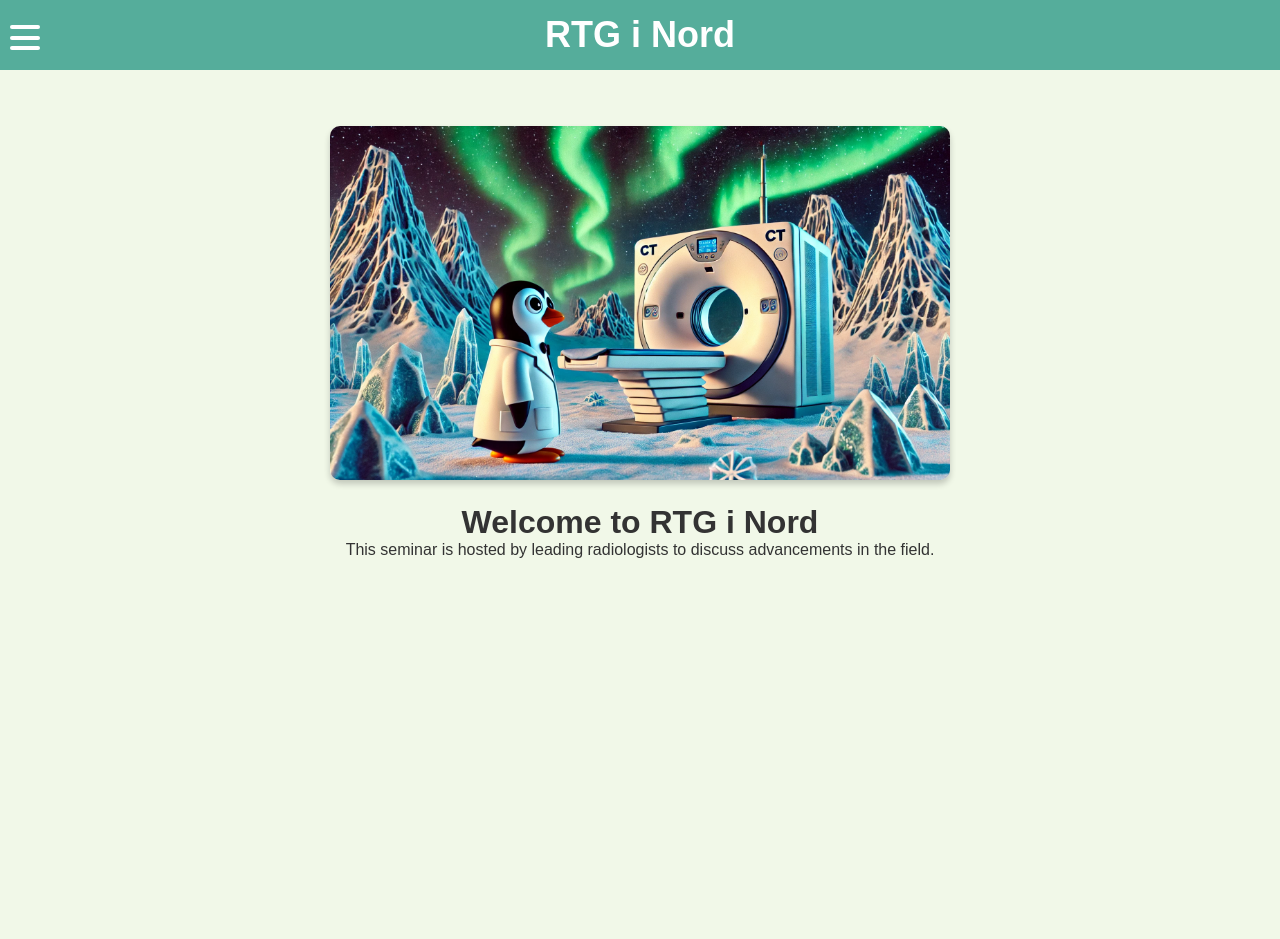
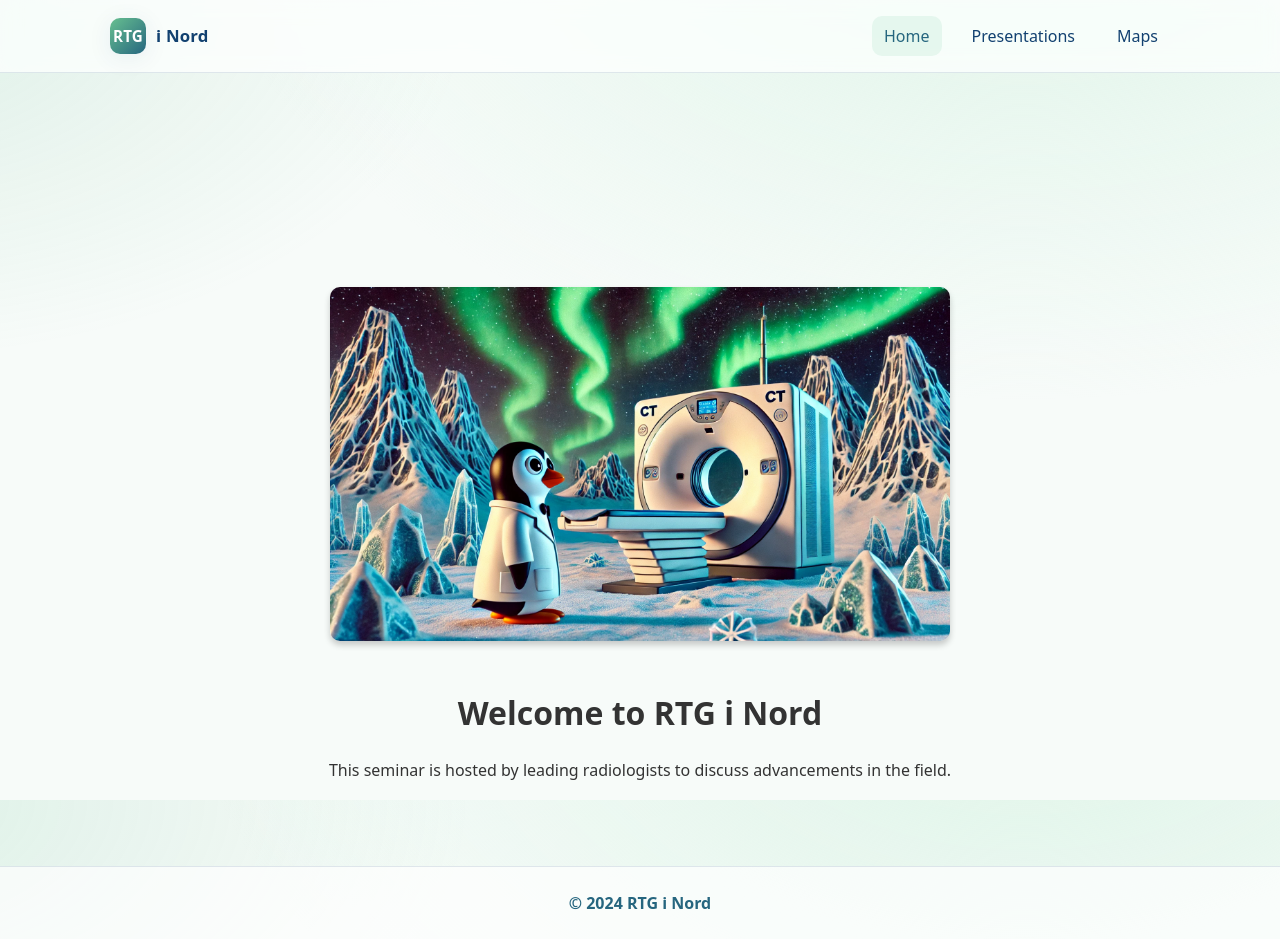
Before and after one commit to JacobFIqbal/rtginord, a Vue app: page / in a window 1280 px wide. Before the commit the page ends 800 px from the top, so only its background shows below. Built offline with nearby package versions, Linux system fonts and the light colour scheme.

Commit message:
new frontend ui design

```diff
--- a/src/App.vue
+++ b/src/App.vue
@@ -1,198 +1,282 @@
 <template>
-  <div id="app">
-    <nav>
-      <div class="navbar">
-        <div class="container nav-container">
-          <!-- Checkbox to control menu -->
-          <input class="checkbox" type="checkbox" id="nav-toggle" v-model="menuOpen" />
-          <div class="hamburger-lines">
-            <span class="line line1"></span>
-            <span class="line line2"></span>
-            <span class="line line3"></span>
-          </div>
-          <div class="logo">
-            <h1>RTG i Nord</h1>
-          </div>
-          <div class="menu-items">
-            <li><router-link to="/" @click="closeMenu">Home</router-link></li>
-            <li><router-link to="/presentations" @click="closeMenu">Presentations</router-link></li>
-            <li><router-link to="/maps" @click="closeMenu">Maps</router-link></li>
-          </div>
+  <div id="app" :class="{ 'menu-open': menuOpen }">
+    <header class="site-header">
+      <div class="container header-inner">
+        <router-link to="/" class="brand" @click="closeMenu" aria-label="Go to home">
+          <span class="brand-mark">RTG</span>
+          <span class="brand-rest"> i Nord</span>
+        </router-link>
+
+        <nav class="primary-nav" aria-label="Primary">
+          <ul class="nav-list">
+            <li><router-link class="nav-link" to="/">Home</router-link></li>
+            <li><router-link class="nav-link" to="/presentations">Presentations</router-link></li>
+            <li><router-link class="nav-link" to="/maps">Maps</router-link></li>
+          </ul>
+        </nav>
+
+        <!-- Mobile Toggle -->
+        <button
+          class="nav-toggle"
+          :aria-expanded="menuOpen.toString()"
+          aria-controls="mobile-menu"
+          aria-label="Toggle menu"
+          @click="toggleMenu"
+        >
+          <span class="bar"></span>
+          <span class="bar"></span>
+          <span class="bar"></span>
+        </button>
+      </div>
+    </header>
+
+    <transition name="fade">
+      <div v-if="menuOpen" class="scrim" @click="closeMenu"></div>
+    </transition>
+
+    <transition name="slide">
+      <aside id="mobile-menu" class="mobile-drawer" v-show="menuOpen" aria-label="Mobile menu">
+        <div class="drawer-header">
+          <span class="brand-inline">RTG i Nord</span>
+          <button class="close" @click="closeMenu" aria-label="Close menu">×</button>
         </div>
+        <ul class="drawer-links">
+          <li><router-link class="drawer-link" to="/" @click="closeMenu">Home</router-link></li>
+          <li><router-link class="drawer-link" to="/presentations" @click="closeMenu">Presentations</router-link></li>
+          <li><router-link class="drawer-link" to="/maps" @click="closeMenu">Maps</router-link></li>
+        </ul>
+      </aside>
+    </transition>
+
+    <main class="page">
+      <router-view />
+    </main>
+
+
+    <footer class="site-footer">
+      <div class="container footer-inner">
+        <p>© {{ year }} RTG i Nord</p>
       </div>
-    </nav>
-    <router-view />
+    </footer>
   </div>
 </template>
 
-<script>
-import { ref } from 'vue';
+<script setup>
+import { ref, onMounted, onUnmounted } from 'vue';
 
-export default {
-  setup() {
-    // Reactive state for menu
-    const menuOpen = ref(false);
+const menuOpen = ref(false);
+const toggleMenu = () => (menuOpen.value = !menuOpen.value);
+const closeMenu = () => (menuOpen.value = false);
+const year = new Date().getFullYear();
 
-    // Method to close the menu
-    const closeMenu = () => {
-      menuOpen.value = false;
-    };
-
-    return {
-      menuOpen,
-      closeMenu,
-    };
-  },
+// Close on ESC
+const onKey = (e) => {
+  if (e.key === 'Escape') closeMenu();
 };
+onMounted(() => window.addEventListener('keydown', onKey));
+onUnmounted(() => window.removeEventListener('keydown', onKey));
 </script>
 
 <style>
-/* Colors */
-:root {
-  --light-green: #d8efd3;
-  --medium-green: #95d2b3;
-  --dark-green: #55ad9b;
-  --background: #f1f8e8;
+:root{
+  --mint:#DDF4E7;   /* background tints */
+  --green:#67C090;  /* accents / buttons */
+  --teal:#26667F;   /* links / hovers */
+  --navy:#124170;   /* headings / text */
+  --ink:#0f1b2a;    /* high-contrast text */
+  --bg: #f7fbf9;    /* subtle page bg */
+  --card:#ffffff;   /* surfaces */
+  --border: rgba(18,65,112,0.12);
+
+  --radius: 16px;
+  --shadow: 0 4px 24px rgba(18,65,112,.08);
+  --header-h: 72px;
 }
 
-/* Reset and General Styles */
-* {
-  margin: 0;
-  padding: 0;
-  box-sizing: border-box;
+*{box-sizing:border-box}
+html,body,#app{height:100%}
+body{
+  margin:0;
+  color:var(--navy);
+  background:
+    radial-gradient(1200px 800px at 80% -20%, var(--mint), transparent 70%),
+    radial-gradient(1000px 600px at -10% 0%, rgba(103,192,144,.18), transparent 60%),
+    var(--bg);
+  font: 16px/1.5 system-ui, -apple-system, Segoe UI, Roboto, Inter, "Helvetica Neue", Arial, "Noto Sans", "Apple Color Emoji","Segoe UI Emoji";
+  text-rendering: optimizeLegibility;
+  -webkit-font-smoothing: antialiased;
 }
 
-body {
-  font-family: "Poppins", sans-serif;
-  background-color: var(--background);
+.container{
+  width:100%;
+  max-width: 1100px;
+  padding: 0 20px;
+  margin: 0 auto;
 }
 
-/* Navbar */
-.navbar {
-  width: 100%;
-  background-color: var(--dark-green);
-  color: white;
-  padding: 10px 0;
-  position: fixed;
+.site-header{
+  position: sticky;
   top: 0;
-  left: 0;
-  z-index: 10;
+  z-index: 50;
+  backdrop-filter: saturate(160%) blur(10px);
+  background: rgba(255,255,255,0.75);
+  border-bottom: 1px solid var(--border);
+}
+.header-inner{
+  height: var(--header-h);
+  display:flex;
+  align-items:center;
+  gap: 20px;
 }
 
-.nav-container {
-  display: flex;
-  justify-content: space-between;
-  align-items: center;
-  position: relative;
-  max-width: 1300px;
-  min-height: 50px;
-  margin: 0 auto;
-  padding: 0 15px;
+/* Brand */
+.brand{
+  display:inline-flex;
+  align-items:center;
+  gap:10px;
+  text-decoration:none;
+  color: var(--navy);
+  font-weight: 700;
+  letter-spacing:.2px;
+}
+.brand-mark{
+  display:inline-grid;
+  place-items:center;
+  width:36px;height:36px;
+  border-radius: 10px;
+  background: linear-gradient(135deg, var(--green), var(--teal));
+  color:white;
+  font-size: .95rem;
+  box-shadow: var(--shadow);
+}
+.brand-rest{ font-size:1.05rem; }
+
+.primary-nav{ margin-left:auto; }
+.nav-list{
+  list-style:none;
+  display:flex;
+  gap: 18px;
+}
+.nav-link{
+  position:relative;
+  display:inline-block;
+  padding:8px 12px;
+  text-decoration:none;
+  color: var(--navy);
+  border-radius: 10px;
+  transition: background .2s ease, color .2s ease;
+}
+.nav-link:hover{ background: var(--mint); }
+.router-link-active.nav-link{
+  color: var(--teal);
+  background: rgba(103,192,144,0.12);
 }
 
-/* Logo */
-.logo {
-  font-size: 1.5rem;
-  font-weight: bold;
-  color: white;
-  text-align: center;
-  margin: 0 auto;
-  left: 60%;
+.nav-toggle{
+  display:none;
+  width:44px;height:44px;
+  border:1px solid var(--border);
+  border-radius: 12px;
+  background: var(--card);
+  box-shadow: var(--shadow);
+  margin-left:auto;
+}
+.nav-toggle .bar{
+  display:block;
+  width:22px;height:2px;
+  margin:5px auto;
+  background: var(--navy);
+  transition: transform .25s ease, opacity .2s ease;
+}
+.menu-open .nav-toggle .bar:nth-child(1){ transform: translateY(7px) rotate(45deg); }
+.menu-open .nav-toggle .bar:nth-child(2){ opacity:0; }
+.menu-open .nav-toggle .bar:nth-child(3){ transform: translateY(-7px) rotate(-45deg); }
+
+.scrim{
+  position:fixed; inset:0;
+  background: rgba(18,65,112,.35);
+  backdrop-filter: blur(2px);
+  z-index: 40;
+}
+.mobile-drawer{
+  position:fixed; inset:0 0 0 auto; width: 84%;
+  max-width: 360px; height:100%;
+  background: var(--card);
+  border-left:1px solid var(--border);
+  box-shadow: var(--shadow);
+  display:flex; flex-direction:column;
+  z-index: 45;
+}
+.drawer-header{
+  display:flex; align-items:center; justify-content:space-between;
+  height: var(--header-h);
+  padding: 0 20px;
+  border-bottom: 1px solid var(--border);
+}
+.brand-inline{ font-weight:700; color: var(--navy); }
+.close{
+  background: transparent;
+  border: 1px solid var(--border);
+  width: 40px;height:40px; border-radius:12px; font-size:20px; line-height:1;
+  color: var(--navy);
+}
+.drawer-links{
+  list-style:none; padding: 12px 10px;
+}
+.drawer-link{
+  display:block;
+  padding: 14px 12px;
+  margin: 6px 0;
+  border-radius: 12px;
+  text-decoration:none;
+  color: var(--navy);
+  background: transparent;
+}
+.drawer-link:hover{ background: var(--mint); }
+.router-link-active.drawer-link{
+  color: var(--teal);
+  background: rgba(103,192,144,0.12);
+}
+
+/* Page & footer */
+.page{
+  padding-top: calc(var(--header-h) + 16px);
+  padding-bottom: 64px;
+}
+.site-footer{
+  border-top:1px solid var(--border);
+  background: rgba(255,255,255,.7);
+}
+.footer-inner{
+  min-height:72px;
+  display:flex; align-items:center; justify-content:center;
+  color: var(--teal);
+  font-weight:600;
+}
 
 
+.fade-enter-active,.fade-leave-active{ transition: opacity .2s ease; }
+.fade-enter-from,.fade-leave-to{ opacity:0; }
+
+.slide-enter-active,.slide-leave-active{ transition: transform .25s ease; }
+.slide-enter-from,.slide-leave-to{ transform: translateX(100%); }
+
+
+@media (max-width: 900px){
+  .primary-nav{ display:none; }
+  .nav-toggle{ display:inline-block; }
 }
 
-/* Hamburger Menu */
-.nav-container .checkbox {
-  position: absolute;
-  height: 32px;
-  width: 32px;
-  top: 15px;
-  left: 10px;
-  opacity: 0;
-  z-index: 2;
-  cursor: pointer;
+:focus-visible{
+  outline: 3px solid color-mix(in srgb, var(--teal) 70%, white);
+  outline-offset: 2px;
+  border-radius: 12px;
+}
+::selection{
+  background: color-mix(in srgb, var(--green) 28%, white);
 }
 
-.nav-container .hamburger-lines {
-  position: absolute;
-  top: 15px;
-  left: 10px;
-  width: 30px;
-  height: 25px;
-  display: flex;
-  flex-direction: column;
-  justify-content: space-between;
-  z-index: 1;
-}
-
-.nav-container .hamburger-lines .line {
-  width: 100%;
-  height: 4px;
-  background-color: white;
-  border-radius: 10px;
-}
-
-.nav-container .hamburger-lines .line1 {
-  transform-origin: 0% 0%;
-  transition: transform 0.4s ease-in-out;
-}
-
-.nav-container .hamburger-lines .line2 {
-  transition: transform 0.2s ease-in-out;
-}
-
-.nav-container .hamburger-lines .line3 {
-  transform-origin: 0% 100%;
-  transition: transform 0.4s ease-in-out;
-}
-
-/* Menu Items */
-.navbar .menu-items {
-  position: fixed;
-  top: 0;
-  left: 0;
-  width: 25%; /* One-third of the screen */
-  height: 100%;
-  background-color: var(--medium-green);
-  transform: translateX(-100%);
-  display: flex;
-  flex-direction: column;
-  align-items: flex-start;
-  padding: 60px 20px;
-  transition: transform 0.5s ease-in-out;
-}
-
-.navbar .menu-items li {
-  list-style: none;
-  margin: 20px 0;
-}
-
-.navbar .menu-items a {
-  text-decoration: none;
-  font-size: 1.2rem;
-  font-weight: 500;
-  color: white;
-}
-
-.navbar .menu-items a:hover {
-  text-decoration: underline;
-}
-
-/* Checkbox Toggle */
-.nav-container input[type="checkbox"]:checked ~ .menu-items {
-  transform: translateX(0);
-}
-
-.nav-container input[type="checkbox"]:checked ~ .hamburger-lines .line1 {
-  transform: rotate(45deg);
-}
-
-.nav-container input[type="checkbox"]:checked ~ .hamburger-lines .line2 {
-  transform: scaleY(0);
-}
-
-.nav-container input[type="checkbox"]:checked ~ .hamburger-lines .line3 {
-  transform: rotate(-45deg);
+@media (prefers-reduced-motion: reduce){
+  *{ transition:none !important; animation:none !important; }
 }
 </style>
```
